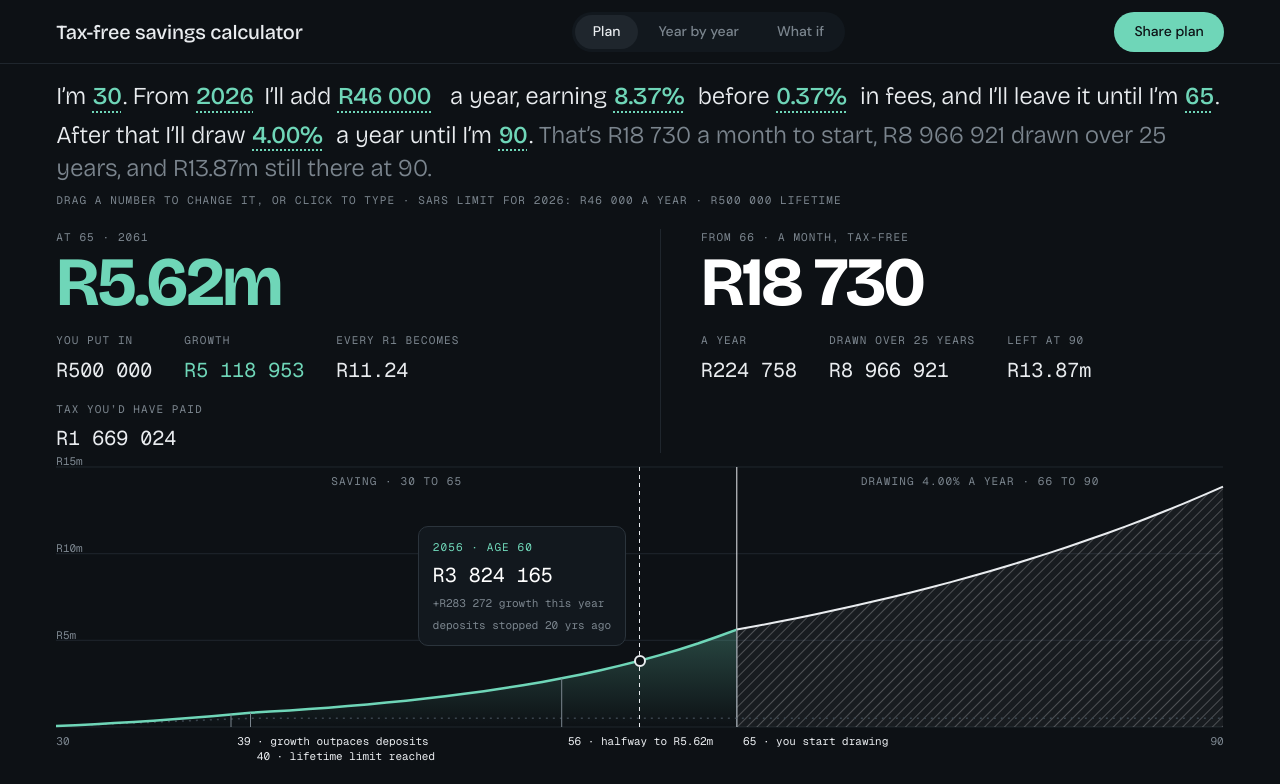
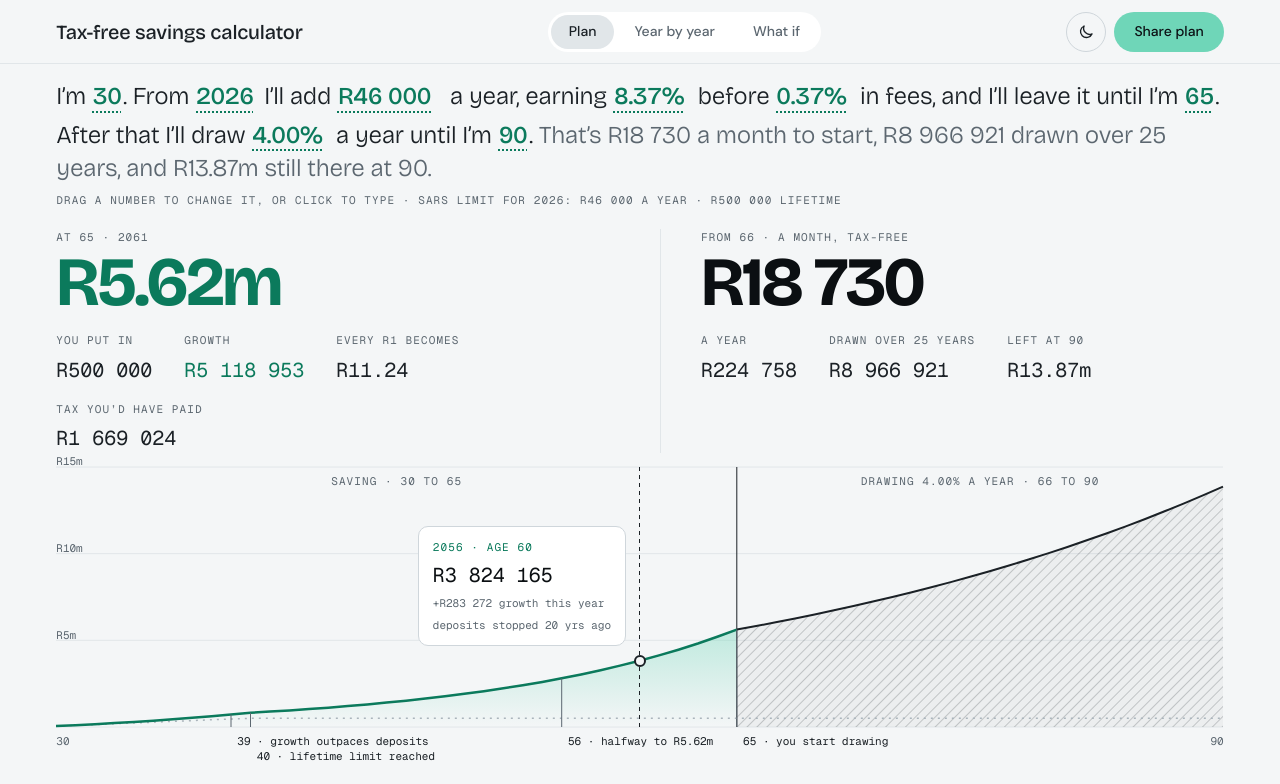
Before and after one commit to azadmotala/tax-free-calculator, a website: page index.html in a window 1280 px wide. Shown: the top 784 px of the page. Drawn offline with nearby package versions, Linux system fonts and the light colour scheme.

Commit message:
Light theme with a sun and moon toggle: follows the device setting, remembers an explicit choice, chart colours from theme variables

```diff
--- a/index.html
+++ b/index.html
@@ -1,23 +1,92 @@
 <meta charset="utf-8">
 <meta name="viewport" content="width=device-width, initial-scale=1">
+<meta name="theme-color" content="#0d1115">
+<script>
+  // Apply a saved theme choice before the page paints, so it never flashes the other theme first.
+  (function () {
+    try {
+      var t = localStorage.getItem('tfsc-theme');
+      if (t === 'light' || t === 'dark') document.documentElement.setAttribute('data-theme', t);
+    } catch (e) {}
+  })();
+</script>
 <title>Tax-Free Savings Calculator</title>
 <link rel="stylesheet" href="https://fonts.googleapis.com/css2?family=Bricolage+Grotesque:opsz,wght@12..96,300;12..96,500;12..96,700&family=DM+Sans:wght@400;500&family=Geist+Mono:wght@400;500&display=swap">
 <style>
+  /* Dark is the default. The light palette applies when the device prefers light (unless the page is
+     stamped dark), or when the page is stamped light by the toggle or by the claude.ai viewer.
+     --white is the strongest ink: white on dark, near-black on light. --accent carries text and lines;
+     --accent-fill is the mint used for filled shapes, which is too pale to read as text on white. */
   :root {
+    --mode: dark;
     --bg: #0d1115;
     --surface: #12181e;
     --line: #1f262d;
     --line-2: #2b343c;
+    --line-3: #3a444d;
     --text: #e9ecef;
     --muted: #7b858e;
     --white: #ffffff;
     --accent: #6fd6b8;
+    --accent-fill: #6fd6b8;
     --accent-ink: #0d1115;
     --accent-fade: rgba(111, 214, 184, 0.14);
+    --sel-bg: #1b2d2c;
+    --save-line: #6fd6b8;
+    --draw-line: #e9ecef;
+    --fill-top: 0.28;
+    --hatch-line-op: 0.42;
+    --hatch-tint-op: 0.05;
     --disp: "Bricolage Grotesque", "Helvetica Neue", Arial, sans-serif;
     --body: "DM Sans", "Helvetica Neue", Arial, sans-serif;
     --mono: "Geist Mono", "SFMono-Regular", Consolas, "Liberation Mono", monospace;
     color-scheme: dark;
+  }
+  @media (prefers-color-scheme: light) {
+    :root:not([data-theme="dark"]) {
+      --mode: light;
+      --bg: #f4f6f7;
+      --surface: #ffffff;
+      --line: #e1e6e9;
+      --line-2: #cfd6db;
+      --line-3: #aab4bb;
+      --text: #1b2126;
+      --muted: #5c6770;
+      --white: #0b0f12;
+      --accent: #0b7a5c;
+      --accent-fill: #6fd6b8;
+      --accent-ink: #0d1115;
+      --accent-fade: rgba(11, 122, 92, 0.10);
+      --sel-bg: #e2f2ec;
+      --save-line: #0b7a5c;
+      --draw-line: #1b2126;
+      --fill-top: 0.4;
+      --hatch-line-op: 0.36;
+      --hatch-tint-op: 0.035;
+      color-scheme: light;
+    }
+  }
+  :root[data-theme="light"] {
+    --mode: light;
+    --bg: #f4f6f7;
+    --surface: #ffffff;
+    --line: #e1e6e9;
+    --line-2: #cfd6db;
+    --line-3: #aab4bb;
+    --text: #1b2126;
+    --muted: #5c6770;
+    --white: #0b0f12;
+    --accent: #0b7a5c;
+    --accent-fill: #6fd6b8;
+    --accent-ink: #0d1115;
+    --accent-fade: rgba(11, 122, 92, 0.10);
+    --sel-bg: #e2f2ec;
+    --save-line: #0b7a5c;
+    --draw-line: #1b2126;
+    --fill-top: 0.4;
+    --hatch-line-op: 0.36;
+    --hatch-tint-op: 0.035;
+    color-scheme: light;
   }
   html, body { background: var(--bg); }
   body { margin: 0; color: var(--text); font-family: var(--body); font-size: 14px; line-height: 1.5; -webkit-font-smoothing: antialiased; }
@@ -32,8 +101,15 @@
   .seg button { appearance: none; border: 0; background: transparent; color: var(--muted); font-weight: 500; font-size: 14px; padding: 0 18px; border-radius: 999px; cursor: pointer; min-height: 34px; }
   .seg button:hover { color: var(--text); }
   .seg button[aria-pressed="true"] { background: var(--line); color: var(--text); }
-  .seg button:focus-visible, .share:focus-visible, .chip:focus-visible { outline: 2px solid var(--accent); outline-offset: 2px; }
-  .share { appearance: none; border: 0; display: inline-flex; align-items: center; height: 40px; padding: 0 20px; border-radius: 999px; background: var(--accent); color: var(--accent-ink); font-size: 14px; font-weight: 500; cursor: pointer; }
+  .seg button:focus-visible, .share:focus-visible, .chip:focus-visible, .theme:focus-visible { outline: 2px solid var(--accent); outline-offset: 2px; }
+  .actions { display: flex; align-items: center; gap: 8px; }
+  .theme { appearance: none; display: inline-flex; align-items: center; justify-content: center; width: 40px; height: 40px; padding: 0; border-radius: 999px; border: 1px solid var(--line-2); background: transparent; color: var(--text); cursor: pointer; }
+  .theme:hover { background: var(--surface); }
+  .theme svg { width: 18px; height: 18px; fill: none; stroke: currentColor; stroke-width: 1.8; stroke-linecap: round; stroke-linejoin: round; }
+  .theme .i-moon { display: none; }
+  .theme[data-mode="light"] .i-sun { display: none; }
+  .theme[data-mode="light"] .i-moon { display: block; }
+  .share { appearance: none; border: 0; display: inline-flex; align-items: center; height: 40px; padding: 0 20px; border-radius: 999px; background: var(--accent-fill); color: var(--accent-ink); font-size: 14px; font-weight: 500; cursor: pointer; }
 
   .wrap { padding: 0 clamp(16px, 4.4vw, 64px) 40px; }
   .sentence { margin: 16px 0 0; font-family: var(--disp); font-weight: 300; font-size: clamp(20px, 1.9vw, 27px); line-height: 1.35; letter-spacing: -0.01em; max-width: 1312px; text-wrap: pretty; }
@@ -91,7 +167,7 @@
   .tile { display: flex; flex-direction: column; justify-content: space-between; gap: 8px; padding: 16px 18px; border-radius: 12px; background: var(--surface); min-height: 96px; }
   .tile .n { font-family: var(--disp); font-size: 30px; font-weight: 500; line-height: 1; color: var(--white); }
   .tile .t { font-size: 12px; line-height: 1.45; color: var(--muted); margin-top: 6px; }
-  .tile.accent { background: var(--accent); color: var(--accent-ink); }
+  .tile.accent { background: var(--accent-fill); color: var(--accent-ink); }
   .tile.accent .cap, .tile.accent .n, .tile.accent .t { color: var(--accent-ink); }
 
   .panel { margin-top: 22px; display: flex; flex-direction: column; gap: 16px; }
@@ -118,7 +194,7 @@
   tbody tr { cursor: pointer; }
   tbody tr.mark td { background: var(--surface); }
   tbody tr:hover td { background: var(--line); }
-  tbody tr.sel td { background: #1b2d2c; color: var(--white); }
+  tbody tr.sel td { background: var(--sel-bg); color: var(--white); }
   tbody tr.sel td:first-child { color: var(--accent); box-shadow: inset 3px 0 0 var(--accent); }
   tbody tr.sel td.note { color: var(--accent); }
   tr:last-child td { border-bottom: 0; }
@@ -143,6 +219,11 @@
     .top { padding-top: 10px; padding-bottom: 10px; row-gap: 10px; }
     .brand { font-size: 17px; }
     .share { height: 36px; padding: 0 14px; font-size: 13px; }
+    .theme { width: 36px; height: 36px; }
+    .actions { gap: 6px; }
+  }
+  @media (max-width: 400px) {
+    .wide-only { display: none; }
     .seg { order: 3; width: 100%; justify-content: stretch; }
     .seg button { flex: 1; font-size: 13px; padding: 0 8px; min-height: 38px; white-space: nowrap; }
     .num[data-key] { min-width: 0; }
@@ -162,6 +243,7 @@
     .brand { font-size: 22px; }
     .seg button { font-size: 15px; min-height: 38px; padding: 0 20px; }
     .share { height: 44px; font-size: 15px; padding: 0 22px; }
+    .theme { width: 44px; height: 44px; }
   }
   @media (prefers-reduced-motion: reduce) { .toast, td { transition: none; } }
 </style>
@@ -174,7 +256,13 @@
       <button type="button" data-view="table" aria-pressed="false">Year by year</button>
       <button type="button" data-view="whatif" aria-pressed="false">What if</button>
     </div>
-    <button type="button" class="share" id="share">Share plan</button>
+    <div class="actions">
+      <button type="button" class="theme" id="theme" aria-label="Switch to light theme" title="Switch to light theme">
+        <svg class="i-sun" viewBox="0 0 24 24" aria-hidden="true"><circle cx="12" cy="12" r="4"></circle><path d="M12 2.5v2.2M12 19.3v2.2M4.6 4.6l1.6 1.6M17.8 17.8l1.6 1.6M2.5 12h2.2M19.3 12h2.2M4.6 19.4l1.6-1.6M17.8 6.2l1.6-1.6"></path></svg>
+        <svg class="i-moon" viewBox="0 0 24 24" aria-hidden="true"><path d="M20 14.5A8 8 0 0 1 9.5 4a8 8 0 1 0 10.5 10.5z"></path></svg>
+      </button>
+      <button type="button" class="share" id="share"><span>Share<span class="wide-only"> plan</span></span></button>
+    </div>
   </header>
 
   <main class="wrap">
@@ -378,28 +466,29 @@
     const pts = base.rows.map(r => x(r.i).toFixed(1) + ',' + y(r.closing).toFixed(1));
     curves = [base.rows.map(r => [x(r.i), y(r.closing)])].concat(extras.map(e => e.s.rows.map(r => [xa(r.age), y(r.closing)])));
     let svg = '';
-    for (let v = step; v <= yMax + 1e-6; v += step) svg += '<line x1="0" x2="' + W + '" y1="' + y(v).toFixed(1) + '" y2="' + y(v).toFixed(1) + '" stroke="#1f262d" stroke-width="1"></line>';
-    svg += '<line x1="0" x2="' + W + '" y1="' + H + '" y2="' + H + '" stroke="#1f262d" stroke-width="1"></line>';
-    svg += '<defs><linearGradient id="fade" x1="0" y1="0" x2="0" y2="1"><stop offset="0" stop-color="#6fd6b8" stop-opacity="0.28"></stop><stop offset="1" stop-color="#6fd6b8" stop-opacity="0"></stop></linearGradient>'
-        + '<pattern id="hatch" width="7" height="7" patternUnits="userSpaceOnUse" patternTransform="rotate(45)"><rect width="7" height="7" fill="#e9ecef" fill-opacity="0.05"></rect><line x1="0" y1="0" x2="0" y2="7" stroke="#e9ecef" stroke-opacity="0.42" stroke-width="1.2"></line></pattern></defs>';
+    // Every colour in the chart comes from a theme variable, so switching themes needs no redraw.
+    for (let v = step; v <= yMax + 1e-6; v += step) svg += '<line x1="0" x2="' + W + '" y1="' + y(v).toFixed(1) + '" y2="' + y(v).toFixed(1) + '" style="stroke: var(--line)" stroke-width="1"></line>';
+    svg += '<line x1="0" x2="' + W + '" y1="' + H + '" y2="' + H + '" style="stroke: var(--line)" stroke-width="1"></line>';
+    svg += '<defs><linearGradient id="fade" x1="0" y1="0" x2="0" y2="1"><stop offset="0" style="stop-color: var(--accent-fill); stop-opacity: var(--fill-top)"></stop><stop offset="1" style="stop-color: var(--accent-fill); stop-opacity: 0"></stop></linearGradient>'
+        + '<pattern id="hatch" width="7" height="7" patternUnits="userSpaceOnUse" patternTransform="rotate(45)"><rect width="7" height="7" style="fill: var(--draw-line); fill-opacity: var(--hatch-tint-op)"></rect><line x1="0" y1="0" x2="0" y2="7" style="stroke: var(--draw-line); stroke-opacity: var(--hatch-line-op)" stroke-width="1.2"></line></pattern></defs>';
     const u = base.untilIdx, xu = x(u).toFixed(1), drawing = S.rate > 0 && u < n - 1;
     const ptsSave = drawing ? pts.slice(0, u + 1) : pts, ptsDraw = pts.slice(u);
     svg += '<path d="M' + ptsSave.join(' L') + ' L' + (drawing ? xu : W) + ',' + H + ' L0,' + H + ' Z" fill="url(#fade)"></path>';
     if (drawing) {
       svg += '<path d="M' + ptsDraw.join(' L') + ' L' + W + ',' + H + ' L' + xu + ',' + H + ' Z" fill="url(#hatch)"></path>';
-      svg += '<line x1="' + xu + '" x2="' + xu + '" y1="0" y2="' + H + '" stroke="#e9ecef" stroke-width="1"></line>';
+      svg += '<line x1="' + xu + '" x2="' + xu + '" y1="0" y2="' + H + '" style="stroke: var(--draw-line)" stroke-width="1"></line>';
     } else if (u < n - 1) {
-      svg += '<line x1="' + xu + '" x2="' + xu + '" y1="0" y2="' + H + '" stroke="#3a444d" stroke-width="1" stroke-dasharray="3 5"></line>';
+      svg += '<line x1="' + xu + '" x2="' + xu + '" y1="0" y2="' + H + '" style="stroke: var(--line-3)" stroke-width="1" stroke-dasharray="3 5"></line>';
     }
-    svg += '<path d="M' + base.rows.map(r => x(r.i).toFixed(1) + ',' + y(r.cum).toFixed(1)).join(' L') + '" fill="none" stroke="#3a444d" stroke-width="1.5" stroke-dasharray="2 5"></path>';
+    svg += '<path d="M' + base.rows.map(r => x(r.i).toFixed(1) + ',' + y(r.cum).toFixed(1)).join(' L') + '" fill="none" style="stroke: var(--line-3)" stroke-width="1.5" stroke-dasharray="2 5"></path>';
     for (const e of extras) {
       const p = e.s.rows.map(r => xa(r.age).toFixed(1) + ',' + y(r.closing).toFixed(1));
-      svg += '<path d="M' + p.join(' L') + '" fill="none" stroke="#7b858e" stroke-width="1.5" stroke-dasharray="' + e.sc.dash + '"></path>';
+      svg += '<path class="ln-scen" d="M' + p.join(' L') + '" fill="none" style="stroke: var(--muted)" stroke-width="1.5" stroke-dasharray="' + e.sc.dash + '"></path>';
     }
-    svg += '<path d="M' + ptsSave.join(' L') + '" fill="none" stroke="#6fd6b8" stroke-width="2.5" stroke-linejoin="round"></path>';
-    if (drawing) svg += '<path d="M' + ptsDraw.join(' L') + '" fill="none" stroke="#e9ecef" stroke-width="2" stroke-linejoin="round"></path>';
-    for (const i of [base.outpace, base.limit, base.half, base.draw]) if (i >= 0) svg += '<line x1="' + x(i).toFixed(1) + '" x2="' + x(i).toFixed(1) + '" y1="' + y(base.rows[i].closing).toFixed(1) + '" y2="' + H + '" stroke="#7b858e" stroke-width="1"></line>';
-    svg += '<line id="scrubLine" x1="0" x2="0" y1="0" y2="' + H + '" stroke="#e9ecef" stroke-width="1" stroke-dasharray="4 4"></line>';
+    svg += '<path class="ln-save" d="M' + ptsSave.join(' L') + '" fill="none" style="stroke: var(--save-line)" stroke-width="2.5" stroke-linejoin="round"></path>';
+    if (drawing) svg += '<path class="ln-draw" d="M' + ptsDraw.join(' L') + '" fill="none" style="stroke: var(--draw-line)" stroke-width="2" stroke-linejoin="round"></path>';
+    for (const i of [base.outpace, base.limit, base.half, base.draw]) if (i >= 0) svg += '<line x1="' + x(i).toFixed(1) + '" x2="' + x(i).toFixed(1) + '" y1="' + y(base.rows[i].closing).toFixed(1) + '" y2="' + H + '" style="stroke: var(--muted)" stroke-width="1"></line>';
+    svg += '<line id="scrubLine" x1="0" x2="0" y1="0" y2="' + H + '" style="stroke: var(--text)" stroke-width="1" stroke-dasharray="4 4"></line>';
     $('svg').innerHTML = svg;
 
     let ov = '';
@@ -683,6 +772,28 @@
     catch (e) { toast('Couldn’t copy. The link in the address bar carries these numbers.'); }
   });
 
+  // Theme toggle. The page follows the device setting (or the claude.ai viewer's stamp) until someone
+  // presses the toggle; that choice is saved on this device and applied before paint on the next visit.
+  const THEME_KEY = 'tfsc-theme';
+  const currentTheme = () => getComputedStyle(document.documentElement).getPropertyValue('--mode').trim() === 'light' ? 'light' : 'dark';
+  function syncThemeUI() {
+    const t = currentTheme(), next = t === 'dark' ? 'light' : 'dark', btn = $('theme');
+    btn.dataset.mode = t;
+    btn.setAttribute('aria-label', 'Switch to ' + next + ' theme');
+    btn.title = 'Switch to ' + next + ' theme';
+    const meta = document.querySelector('meta[name="theme-color"]');
+    if (meta) meta.setAttribute('content', getComputedStyle(document.documentElement).getPropertyValue('--bg').trim());
+  }
+  $('theme').addEventListener('click', () => {
+    const next = currentTheme() === 'dark' ? 'light' : 'dark';
+    document.documentElement.setAttribute('data-theme', next);
+    try { localStorage.setItem(THEME_KEY, next); } catch (e) {}
+    syncThemeUI();
+  });
+  try { matchMedia('(prefers-color-scheme: light)').addEventListener('change', syncThemeUI); } catch (e) {}
+  new MutationObserver(syncThemeUI).observe(document.documentElement, { attributes: true, attributeFilter: ['data-theme'] });
+  syncThemeUI();
+
   (function fromHash() {
     const m = new URLSearchParams(location.hash.slice(1));
     const map = { a: 'age', y: 'startYear', c: 'contrib', g: 'gross', f: 'fees', u: 'until', r: 'rate', e: 'end' };
```
